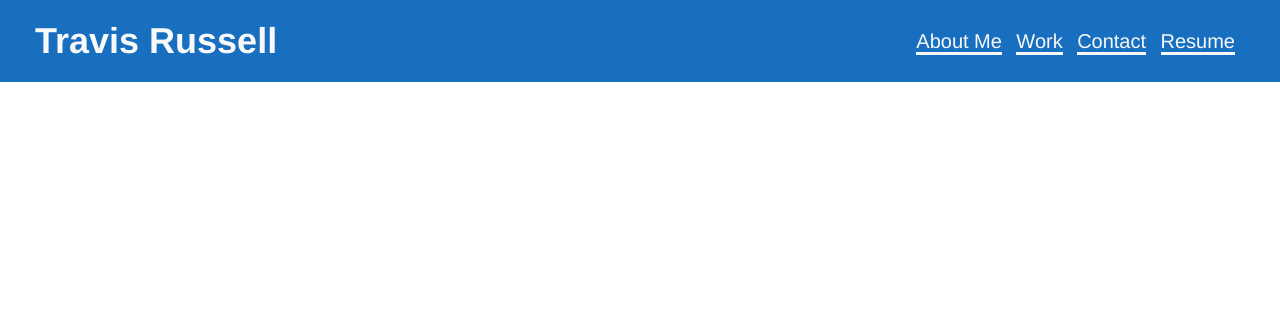
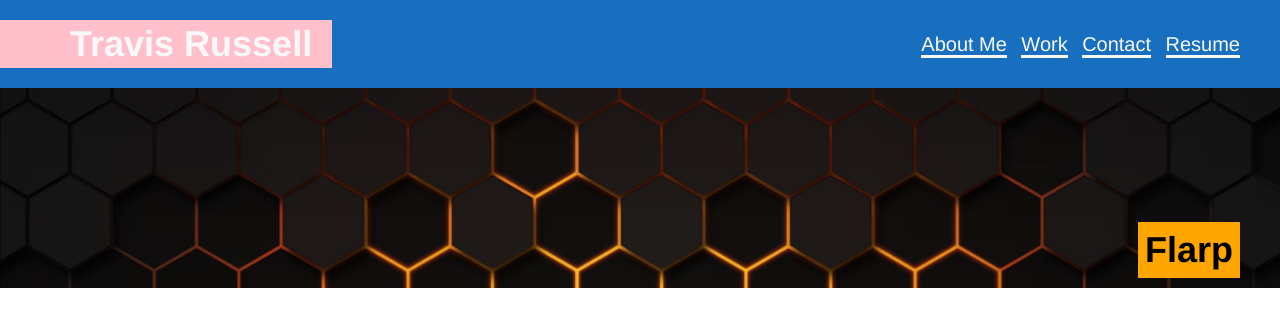
Before and after one commit to cactido/portfolio, a plain HTML site: page index.html in a window 1280 px wide. Drawn offline with Linux system fonts and the light colour scheme.

Commit message:
styling, images

```diff
--- a/assets/style.css
+++ b/assets/style.css
@@ -21,7 +21,7 @@ body {
 }
 
 header {
-    padding: 20px 35px;
+    padding: 20px 0;
     background-color:rgb(24, 111, 192);
     display: flex;
     justify-content: space-between;
@@ -33,15 +33,22 @@ header a {
     color:rgb(248, 248, 248)
 }
 
-header h1 {
+header div {
+    margin: auto 0;
+    background-color: pink;
+}
+
+header div h1 {
     font-weight: bold;
     font-size: 36px;
     justify-content: center;
     align-items: center;
+    padding: 3px 20px 3px 70px;
 }
 
 header nav {
-    margin: 10px 0 0 0;
+    padding: 0 0 0 3px;
+    margin: 13px 30px 0 0;
     flex-wrap: wrap;
     justify-content: center;
     align-items: center;
@@ -52,3 +59,22 @@ header nav span {
     margin: 0 10px 0 0;
     border-bottom: 3px solid rgb(248, 248, 248);
 }
+
+.hero {
+    background-image: url("./2754781.jpg");
+    background-size: cover;
+    width: 100%;
+    height: 200px;
+    position: relative;
+}
+
+.hero-text {
+    color: black;
+    background-color: orange;
+    padding: 7px 7px;
+    font-weight: bold;
+    font-size: 36px;
+    position: absolute;
+    bottom: 10px;
+    right: 40px;
+}
--- a/index.html
+++ b/index.html
@@ -9,10 +9,12 @@
 
 <body>
 <div class="wrapper">
+
 <header>
-    <h1>
-        <a href="./index.html">Travis Russell</a>
-    </h1>
+    <div>
+        <h1><a href="./index.html">Travis Russell</a></h1>
+    </div>
+
     <nav>
         <span><a href="#about">About Me</a></span>
         <span><a href="#work">Work</a></span>
@@ -20,5 +22,12 @@
         <span><a href="#resume">Resume</a></span>
     </nav>
 </header>
+
+<section class="hero">
+    <div class="hero-text">
+        Flarp
+    </div>
+</section>
+
 </div>
 </body>
```
Also changed, not shown: assets/2754781.jpg (added).
